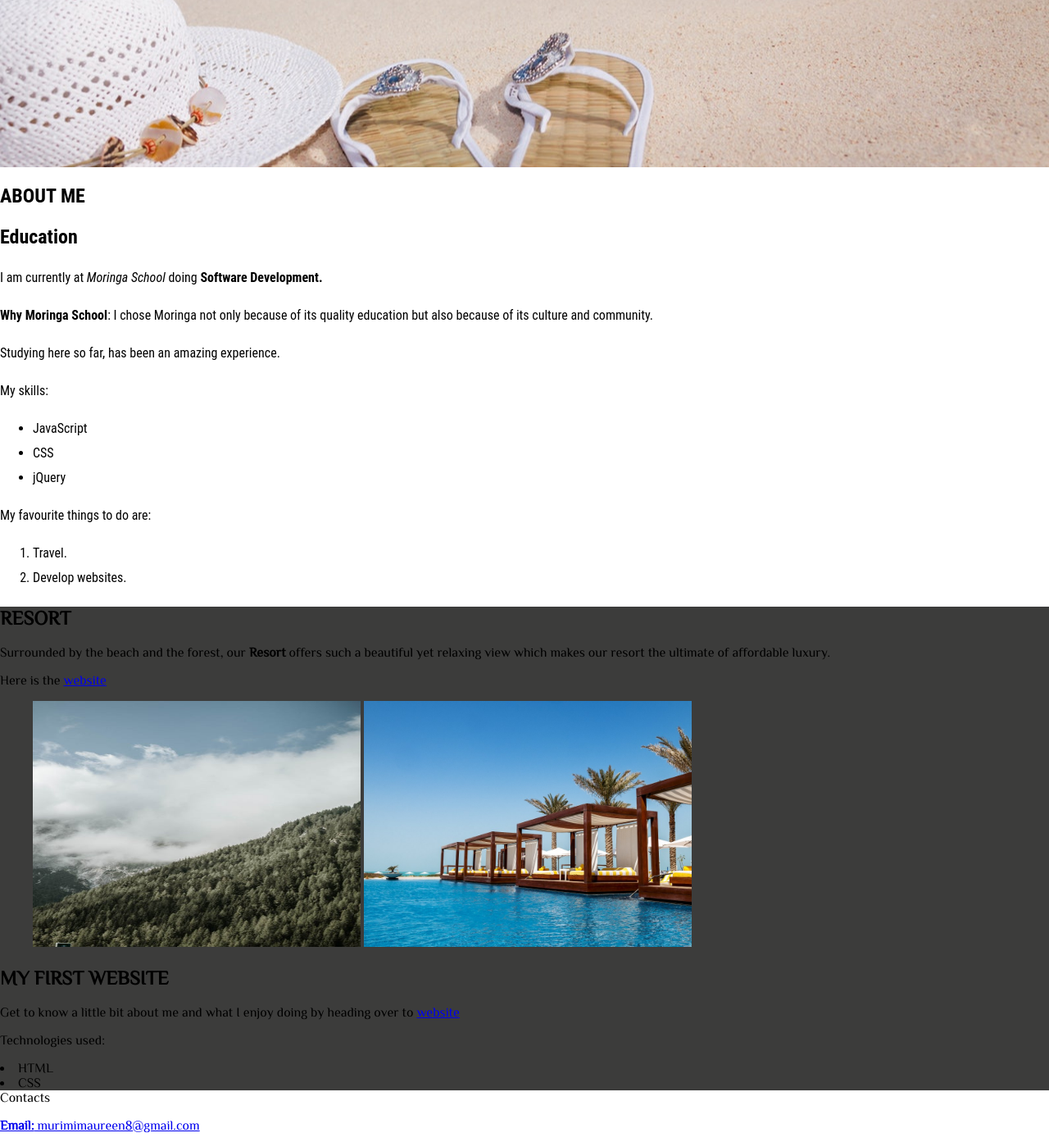
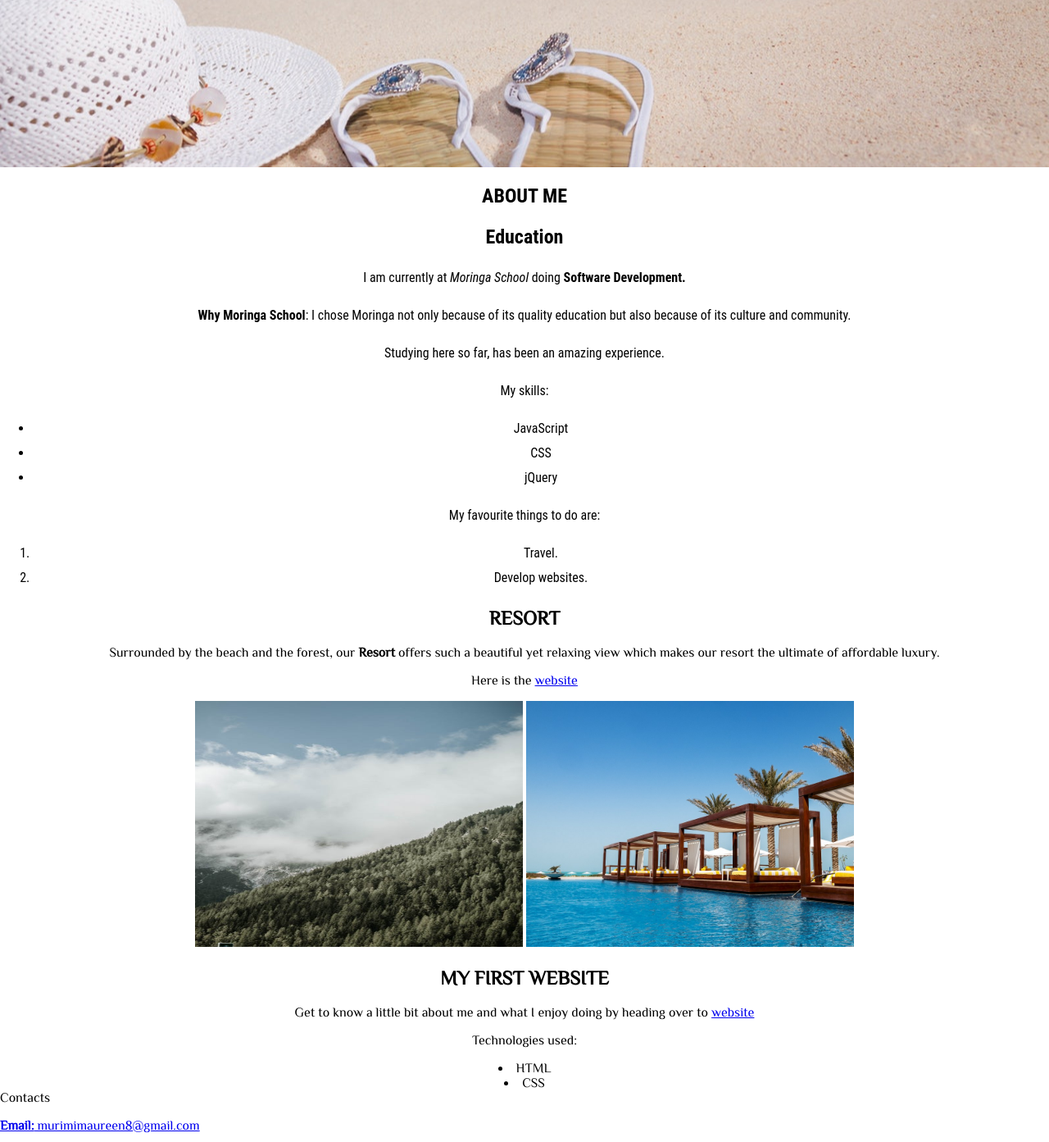
Before and after one commit to maureen28/portfolio, a plain HTML site: page index.html in a window 1280 px wide. Shown: the part 467-1860 px from the top of the page at 82% size. Drawn offline with Linux system fonts and the light colour scheme.

Commit message:
change my entire website

```diff
--- a/css/styles.css
+++ b/css/styles.css
@@ -29,6 +29,7 @@ font-style: normal;
 color: black;
 line-height:30px;
 font-size: medium;
+text-align: center;
 }
 .img {
 width:100%;
@@ -38,6 +39,6 @@ height:auto;
 size:20px;
 }
 .projects{
-    background-color:#3c3c3b;
-
+    font-style: normal;
+    text-align: center;
 }
```
